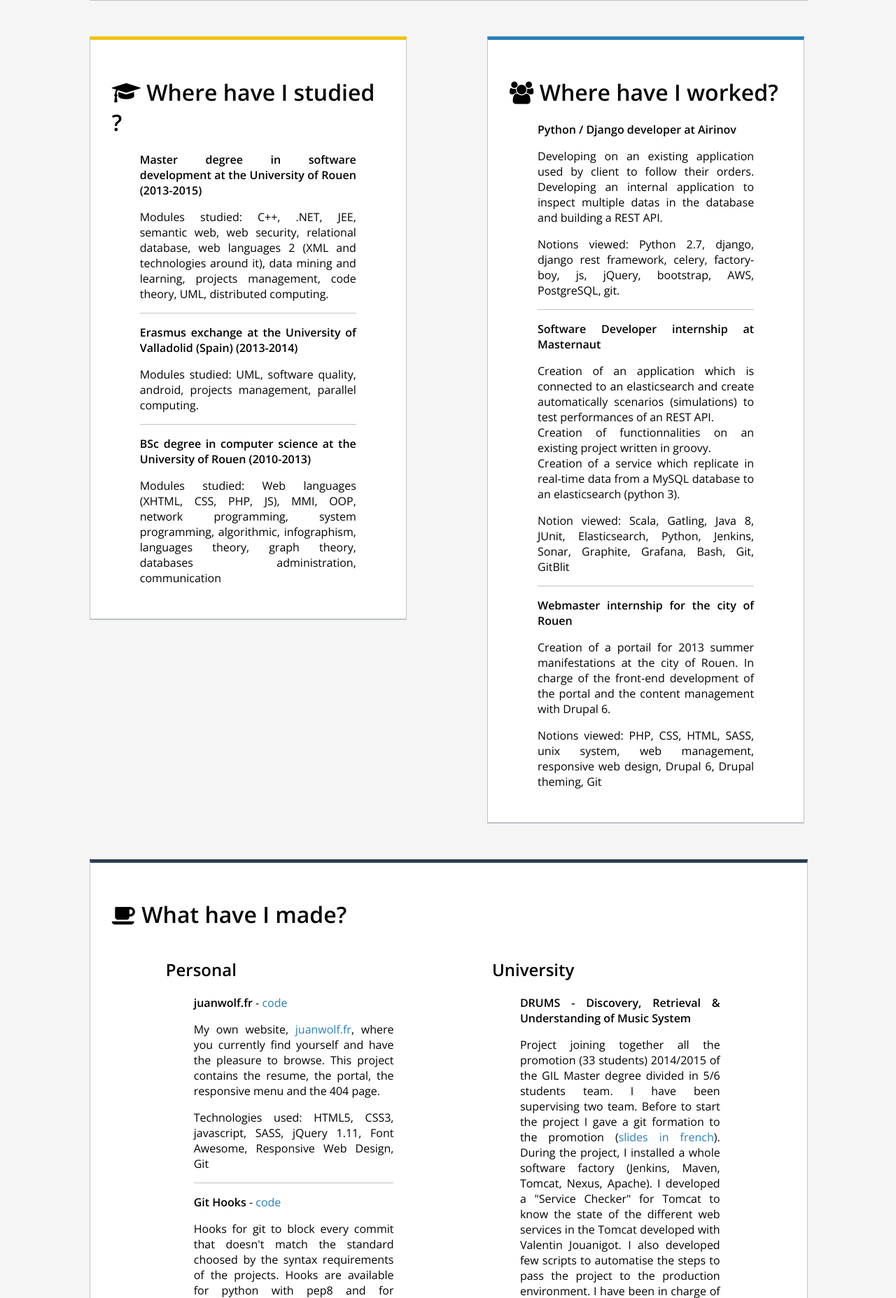
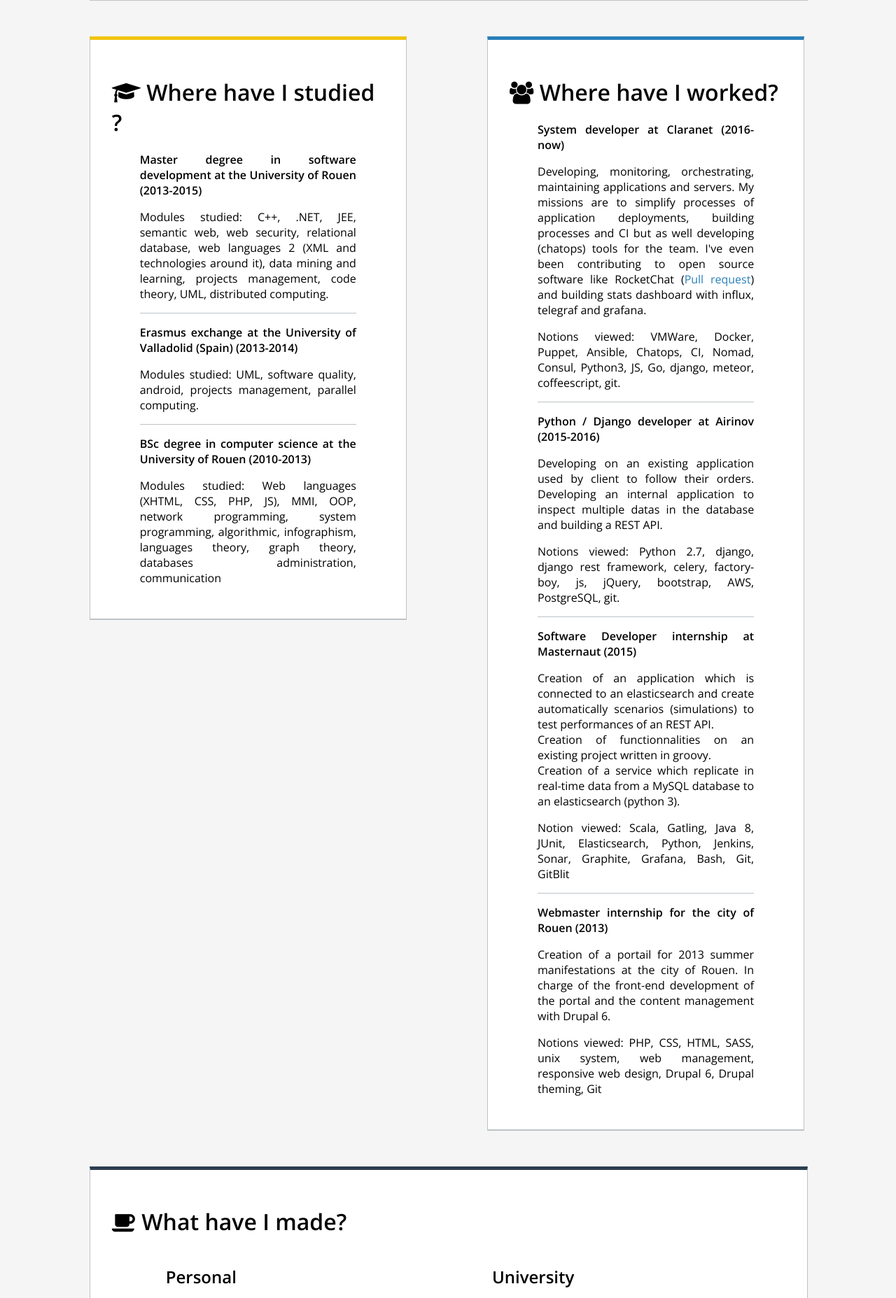
Before and after one commit to juanwolf/django_juanwolf.fr, a Django app: page /resume/ in a window 1280 px wide. Shown: the part 740-2595 px from the top of the page at 70% size. Run offline with Django 3.2, Linux system fonts and the light colour scheme; some libraries are stand-ins or nearby versions.

Commit message:
Add Claranet work experience.

```diff
--- a/juanwolf_fr/resume/templates/resume.html
+++ b/juanwolf_fr/resume/templates/resume.html
@@ -82,7 +82,17 @@
         <h1><i class="fa fa-group"></i> {% trans "Where have I worked?" %}</h1>
         <ul>
           <li>
-            <p class="subtitle">{% trans "Python / Django developer at Airinov" %}</p>
+            <p class="subtitle">{% trans "System developer at Claranet (2016-now)" %}</p>
+            <p class="information">
+            {% trans "Developing, monitoring, orchestrating, maintaining applications and servers. My missions are to simplify processes of application deployments, building processes and CI but as well developing (chatops) tools for the team. I've even been contributing to open source software like RocketChat (<a href='https://github.com/RocketChat/Rocket.Chat/pull/4623'>Pull request</a>) and building stats dashboard with influx, telegraf and grafana." %}
+            </p>
+            <p class="subinformation">
+            {% trans "Notions viewed: VMWare, Docker, Puppet, Ansible, Chatops, CI, Nomad, Consul, Python3, JS, Go, django, meteor, coffeescript, git." %}
+            </p>
+          </li>
+
+          <li>
+            <p class="subtitle">{% trans "Python / Django developer at Airinov (2015-2016)" %}</p>
             <p class="information">
             {% trans "Developing on an existing application used by client to follow their orders. Developing an internal application to inspect multiple datas in the database and building a REST API." %}
             </p>
@@ -91,13 +101,13 @@
             </p>
           </li>
           <li>
-            <p class="subtitle">{% trans "Software Developer internship at Masternaut" %}</p>
+            <p class="subtitle">{% trans "Software Developer internship at Masternaut (2015)" %}</p>
             <p class="information">{% trans "Creation of an application which is connected to an elasticsearch and create automatically scenarios (simulations) to test performances of an REST API.<br> Creation of functionnalities on an existing project written in groovy.<br>Creation of a service which replicate in real-time data from a MySQL database to an elasticsearch (python 3)." %}</p>
             <p class="subinformation">{% trans "Notion viewed: Scala, Gatling, Java 8, JUnit, Elasticsearch, Python, Jenkins, Sonar, Graphite, Grafana, Bash, Git, GitBlit" %}</p>
           </li>
 
           <li>
-            <p class="subtitle">{% trans "Webmaster internship for the city of Rouen" %}</p>
+            <p class="subtitle">{% trans "Webmaster internship for the city of Rouen (2013)" %}</p>
             <p class="information">{% trans "Creation of a portail for 2013 summer manifestations at the city of Rouen. In charge of the front-end development of the portal and the content management with Drupal 6." %}</p>
             <p class="subinformation">{% trans "Notions viewed: PHP, CSS, HTML, SASS, unix system, web management, responsive web design, Drupal 6, Drupal theming, Git" %}</p>
           </li>
```
Also changed, not shown: juanwolf_fr/conf/locale/en/LC_MESSAGES/django.po, juanwolf_fr/conf/locale/fr/LC_MESSAGES/django.po.
